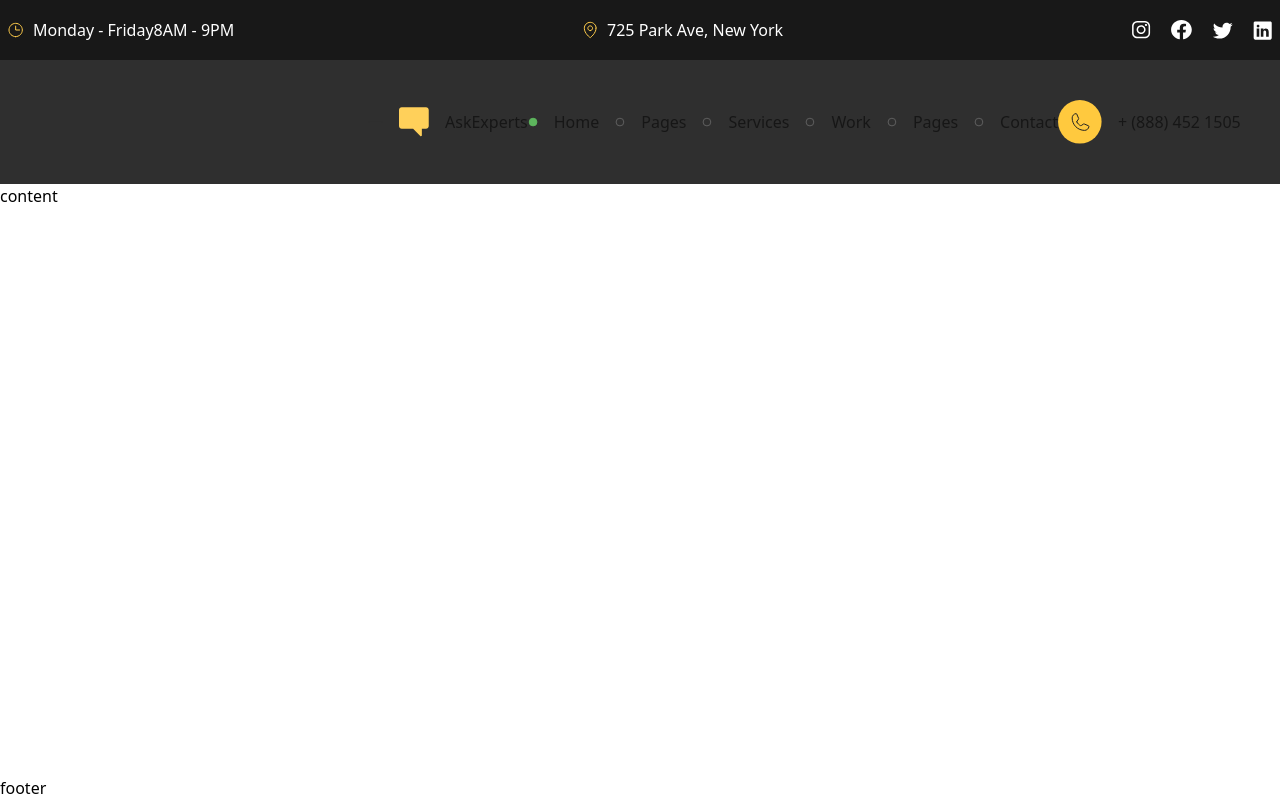
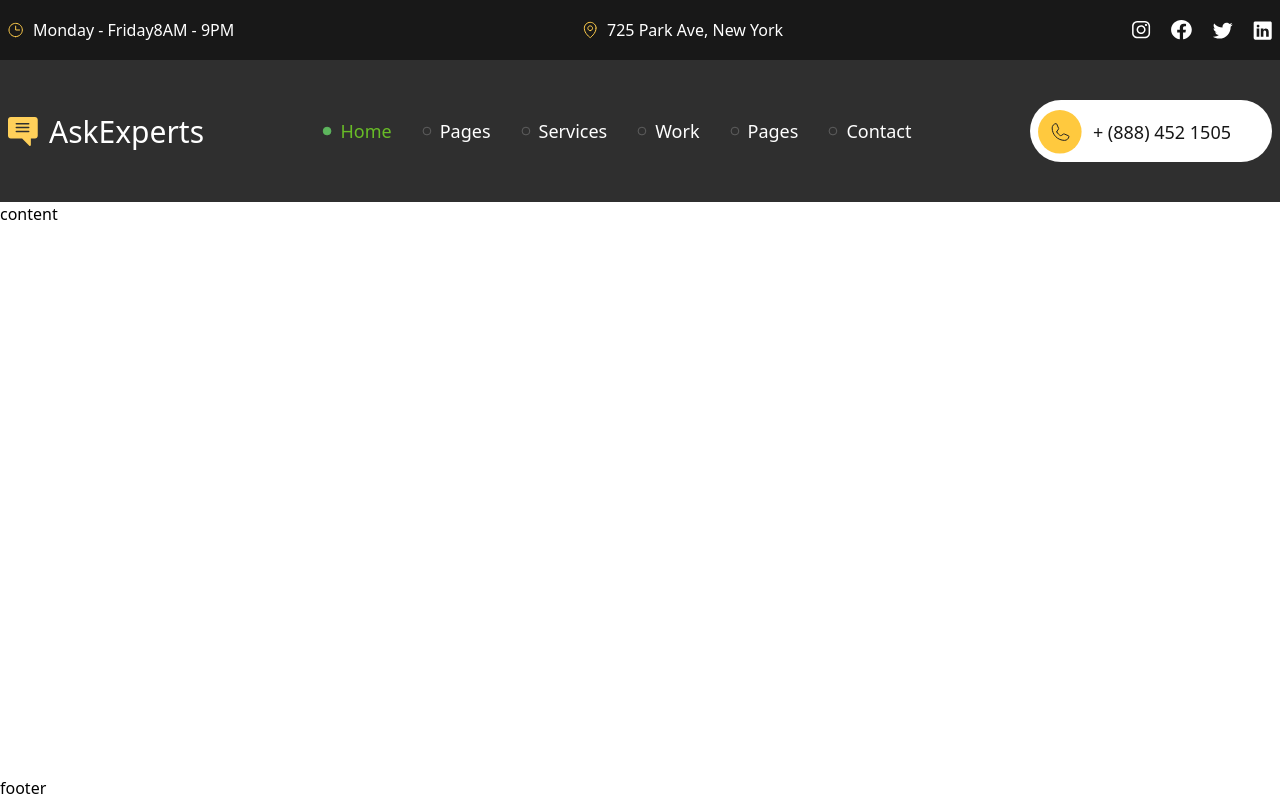
Before and after one commit to prgrssvvrld/frontend-project, a website built with Vite: page index.html in a window 1280 px wide. Built offline with nearby package versions, Linux system fonts and the light colour scheme.

Commit message:
Полный фикс header

```diff
--- a/index.html
+++ b/index.html
@@ -70,48 +70,65 @@
       <header class="page__header">
         <div class="container">
           <div class="header">
+            <div class="header__logo">
               <div class="header__item">
-              <svg width="15" height="2" viewBox="0 0 15 2" fill="none" xmlns="http://www.w3.org/2000/svg">
-                <rect x="0.569336" y="0.373047" width="13.8699" height="1.55035" rx="0.775175" fill="#1B1B1B"/>
+                <svg width="30" height="29" viewBox="0 0 30 29" fill="none" xmlns="http://www.w3.org/2000/svg">
+                  <path d="M26.9634 21.4506C28.4964 21.4506 29.7392 20.2078 29.7392 18.6748V2.77577C29.7392 1.24276 28.4964 2.24857e-06 26.9634 2.11455e-06L2.77577 0C1.24276 -1.34021e-07 3.28691e-06 1.24275 1.38994e-06 2.77577L0 18.6748C-1.34021e-07 20.2078 1.24275 21.4506 2.77577 21.4506H14.1017C14.1053 21.4543 14.109 21.458 14.1127 21.4617L21.2846 28.6337C21.8675 29.2165 22.8641 28.8037 22.8641 27.9794V21.4506H26.9634Z" fill="#FFCC4A"/>
+                  <rect x="7.56934" y="13.6333" width="13.8699" height="1.55035" rx="0.775175" fill="#1B1B1B"/>
+                  <rect x="7.56934" y="9.63916" width="13.8699" height="1.55035" rx="0.775175" fill="#1B1B1B"/>
+                  <rect x="7.56934" y="6.05859" width="13.8699" height="1.55035" rx="0.775175" fill="#1B1B1B"/>
                 </svg>
-              <svg width="30" height="30" viewBox="0 0 30 30" fill="none" xmlns="http://www.w3.org/2000/svg">
-                <path d="M26.9634 21.765C28.4964 21.765 29.7392 20.5223 29.7392 18.9893V3.09023C29.7392 1.55721 28.4964 0.314455 26.9634 0.314455L2.77577 0.314453C1.24276 0.314453 3.28691e-06 1.5572 1.38994e-06 3.09022L0 18.9893C-1.34021e-07 20.5223 1.24275 21.765 2.77577 21.765H14.1017C14.1053 21.7688 14.109 21.7725 14.1127 21.7762L21.2846 28.9481C21.8675 29.531 22.8641 29.1182 22.8641 28.2939V21.765H26.9634Z" fill="#FFCC4A"/>
-              </svg>
+              </div>
+              <div class="header__logo__text">
                 <div>AskExperts</div>
               </div>
-            <div class="header__item">
+            </div>
+            <div class="header__navbar">
+              <div class="header__navbar__home">
                 <svg width="10" height="10" viewBox="0 0 10 10" fill="none" xmlns="http://www.w3.org/2000/svg">
                   <circle cx="5.06963" cy="5.05108" r="3.83793" fill="#4EAF4E" stroke="#4EAF4E" stroke-width="0.984887"/>
                 </svg>
-              <div>Home</div>
+                <h1>Home</h1>
+              </div>
+              <div class="header__navbar__item">
                 <svg width="10" height="10" viewBox="0 0 10 10" fill="none" xmlns="http://www.w3.org/2000/svg">
                   <circle cx="4.95537" cy="5.05108" r="3.83793" stroke="#515151" stroke-width="0.984887"/>
                 </svg>
-              <div>Pages</div>
+                <h1>Pages</h1>
+              </div>
+              <div class="header__navbar__item">
                 <svg width="10" height="10" viewBox="0 0 10 10" fill="none" xmlns="http://www.w3.org/2000/svg">
                   <circle cx="4.95537" cy="5.05108" r="3.83793" stroke="#515151" stroke-width="0.984887"/>
                 </svg>
-              <div>Services</div>
+                <h1>Services</h1>
+              </div>
+              <div class="header__navbar__item">
                 <svg width="10" height="10" viewBox="0 0 10 10" fill="none" xmlns="http://www.w3.org/2000/svg">
                   <circle cx="4.95537" cy="5.05108" r="3.83793" stroke="#515151" stroke-width="0.984887"/>
                 </svg>
-              <div>Work</div>
+                <h1>Work</h1>
+              </div>
+              <div class="header__navbar__item">
                 <svg width="10" height="10" viewBox="0 0 10 10" fill="none" xmlns="http://www.w3.org/2000/svg">
                   <circle cx="4.95537" cy="5.05108" r="3.83793" stroke="#515151" stroke-width="0.984887"/>
                 </svg>
-              <div>Pages</div>
+                <h1>Pages</h1>
+              </div>
+               <div class="header__navbar__item">
                 <svg width="10" height="10" viewBox="0 0 10 10" fill="none" xmlns="http://www.w3.org/2000/svg">
                   <circle cx="4.95537" cy="5.05108" r="3.83793" stroke="#515151" stroke-width="0.984887"/>
                 </svg>
                 <div>Contact</div>
               </div>
-            <div class="header__item">
+
+            </div>
+            <div class="header__phone">
               <svg width="44" height="44" viewBox="0 0 44 44" fill="none" xmlns="http://www.w3.org/2000/svg">
                 <circle cx="21.8213" cy="21.7676" r="21.7676" fill="#FFC42B"/>
                 <path d="M18.9586 22.054C19.7098 23.6053 20.9641 24.8564 22.5173 25.6036C22.6319 25.6579 22.7586 25.6814 22.885 25.6718C23.0114 25.6622 23.1331 25.6198 23.2382 25.5489L25.5194 24.025C25.6202 23.9567 25.7367 23.9149 25.8579 23.9038C25.9792 23.8926 26.1013 23.9123 26.2129 23.9611L30.4834 25.7953C30.6293 25.856 30.7513 25.963 30.8304 26.0999C30.9096 26.2368 30.9415 26.3958 30.9214 26.5526C30.786 27.6091 30.2704 28.58 29.4709 29.2837C28.6715 29.9874 27.643 30.3757 26.5779 30.376C23.2866 30.376 20.1301 29.0685 17.8028 26.7412C15.4754 24.4139 14.168 21.2574 14.168 17.9661C14.1682 16.901 14.5565 15.8725 15.2602 15.073C15.964 14.2736 16.9349 13.7579 17.9913 13.6226C18.1481 13.6024 18.3072 13.6344 18.4441 13.7135C18.5809 13.7927 18.6879 13.9146 18.7487 14.0606L20.5828 18.3402C20.6305 18.45 20.6505 18.5699 20.6409 18.6892C20.6314 18.8085 20.5926 18.9237 20.5281 19.0245L19.0042 21.3423C18.9363 21.4471 18.8965 21.5676 18.8885 21.6922C18.8806 21.8168 18.9047 21.9414 18.9586 22.054V22.054Z" stroke="#0D0D0D" stroke-linecap="round" stroke-linejoin="round"/>
               </svg>
-              <div>+ (888) 452 1505</div>
-            </div>
+              <h1>+ (888) 452 1505</h1>
+            </button>
           </div>
         </div>
       </header>
--- a/src/styles/components/page.css
+++ b/src/styles/components/page.css
@@ -58,10 +58,10 @@
 
 .header {
   display: flex;
-  justify-content: space-evenly;
+  justify-content: space-between;
   align-items: center;
   width: 100%;
-  padding: 40px 360px;
+  padding: 40px 0;
 }
 
 .header__item {
@@ -71,6 +71,59 @@
   flex: 0 0 auto;
 }
 
+.header__logo {
+  display: flex;
+  align-items: center;
+  gap: 11px;
+  flex: 0 0 auto;
+}
+
+.header__logo__text {
+  display: flex;
+  align-items: center;
+  flex: 0 0 auto;
+  color: var(--color-white-FFFFFF);
+  font-size: 30px;
+}
+
+.header__navbar {
+  display: flex;
+  align-items: center;
+  gap: 30px;
+  flex: 0 0 auto;
+}
+
+.header__navbar__home {
+  display: flex;
+  align-items: center;
+  flex: 0 0 auto;
+  gap: 8px;
+  color: var(--color-green-5AB612);
+  font-size: 18px;
+}
+
+.header__navbar__item {
+  display: flex;
+  align-items: center;
+  gap: 8px;
+  flex: 0 0 auto;
+  color: var(--color-white-FFFFFF);
+  font-size: 18px;
+}
+
+.header__phone {
+  display: flex;
+  align-items: center;
+  gap: 11px;
+  color: var(--color-black-353535);
+  background: var(--color-white-FFFFFF);
+  font-size: 18px;
+  flex: 0 0 auto;
+  border-radius: 42px;
+  overflow: hidden;
+  padding: 10px 41px 8px 8px;
+}
+
 .page__content {
   flex-grow: 1;
 }
```
Also changed, not shown: public/images/header_logo_1.svg. Lines whose indentation alone changed are shown as unchanged.
